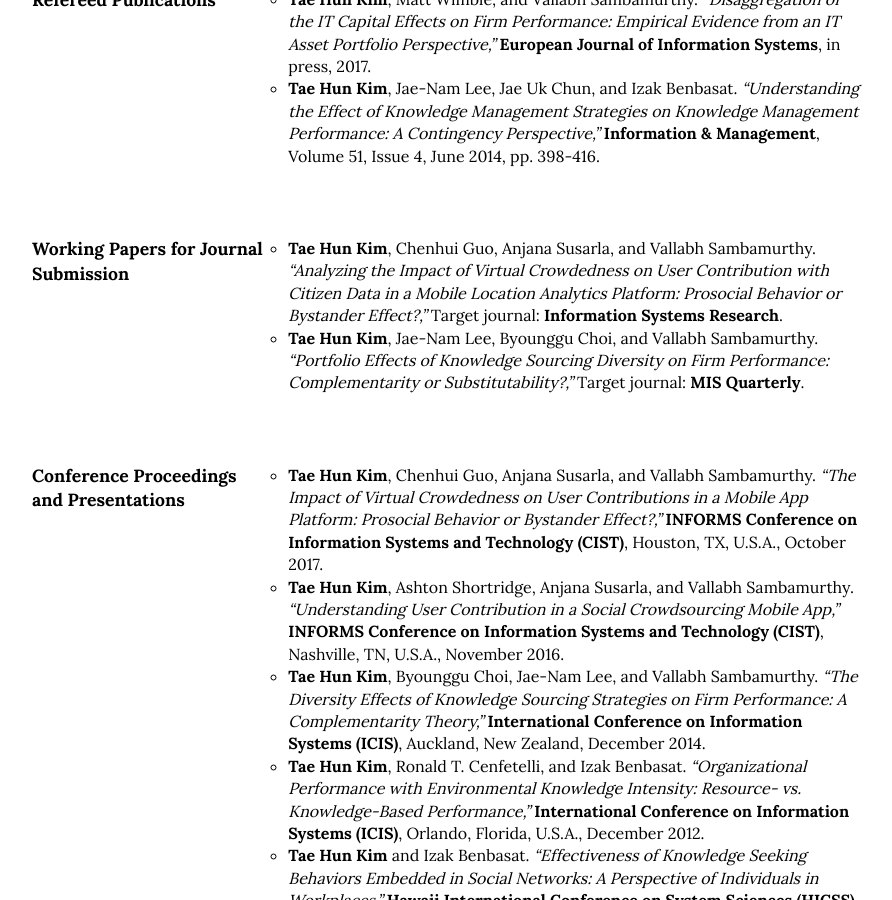
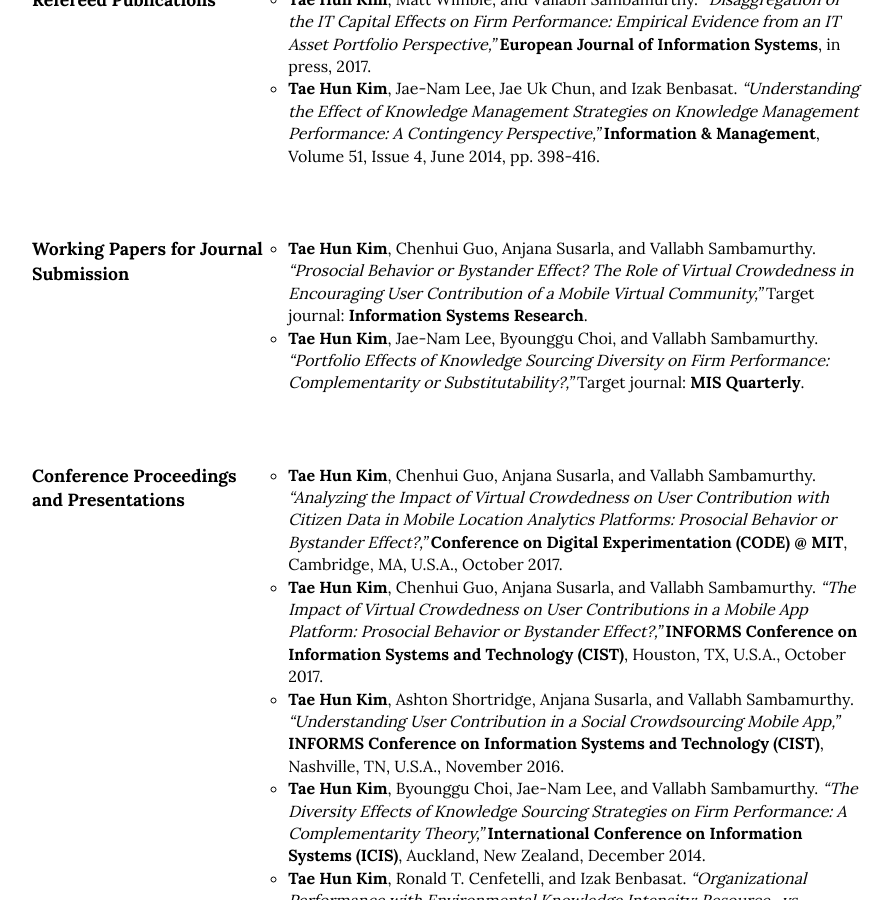
Before and after one commit to istaehun/taehun, a Jekyll site: the page built from index.html, in a window 1280 px wide and 900 px high, scrolled down 744 px. Shown: the whole window, without its empty margins (188-1080 px from the left). Built offline with Jekyll 4.4.1, drawn with Linux system fonts in a browser that asks for light colours; nearby versions of some CDN libraries.

Commit message:
Update research.yml

```diff
--- a/_data/research.yml
+++ b/_data/research.yml
@@ -13,11 +13,12 @@
 -
   sub-title: Working Papers for Journal Submission
   list:
-    - "<strong>Tae Hun Kim</strong>, Chenhui Guo, Anjana Susarla, and Vallabh Sambamurthy. <em>“Analyzing the Impact of Virtual Crowdedness on User Contribution with Citizen Data in a Mobile Location Analytics Platform: Prosocial Behavior or Bystander Effect?,”</em>  Target journal: <strong>Information Systems Research</strong>."
+    - "<strong>Tae Hun Kim</strong>, Chenhui Guo, Anjana Susarla, and Vallabh Sambamurthy. <em>“Prosocial Behavior or Bystander Effect? The Role of Virtual Crowdedness in Encouraging User Contribution of a Mobile Virtual Community,”</em>  Target journal: <strong>Information Systems Research</strong>."
     - "<strong>Tae Hun Kim</strong>, Jae-Nam Lee, Byounggu Choi, and Vallabh Sambamurthy. <em>“Portfolio Effects of Knowledge Sourcing Diversity on Firm Performance: Complementarity or Substitutability?,”</em>  Target journal: <strong>MIS Quarterly</strong>."
 -
   sub-title: Conference Proceedings and Presentations
   list:
+    - "<strong>Tae Hun Kim</strong>, Chenhui Guo, Anjana Susarla, and Vallabh Sambamurthy. <em>“Analyzing the Impact of Virtual Crowdedness on User Contribution with Citizen Data in Mobile Location Analytics Platforms: Prosocial Behavior or Bystander Effect?,”</em>  <strong>Conference on Digital Experimentation (CODE) @ MIT</strong>, Cambridge, MA, U.S.A., October 2017."
     - "<strong>Tae Hun Kim</strong>, Chenhui Guo, Anjana Susarla, and Vallabh Sambamurthy. <em>“The Impact of Virtual Crowdedness on User Contributions in a Mobile App Platform: Prosocial Behavior or Bystander Effect?,”</em>  <strong>INFORMS Conference on Information Systems and Technology (CIST)</strong>, Houston, TX, U.S.A., October 2017."
     - "<strong>Tae Hun Kim</strong>, Ashton Shortridge, Anjana Susarla, and Vallabh Sambamurthy. <em>“Understanding User Contribution in a Social Crowdsourcing Mobile App,”</em>  <strong>INFORMS Conference on Information Systems and Technology (CIST)</strong>, Nashville, TN, U.S.A., November 2016."
     - "<strong>Tae Hun Kim</strong>, Byounggu Choi, Jae-Nam Lee, and Vallabh Sambamurthy. <em>“The Diversity Effects of Knowledge Sourcing Strategies on Firm Performance: A Complementarity Theory,”</em>  <strong>International Conference on Information Systems (ICIS)</strong>, Auckland, New Zealand, December 2014."
```
